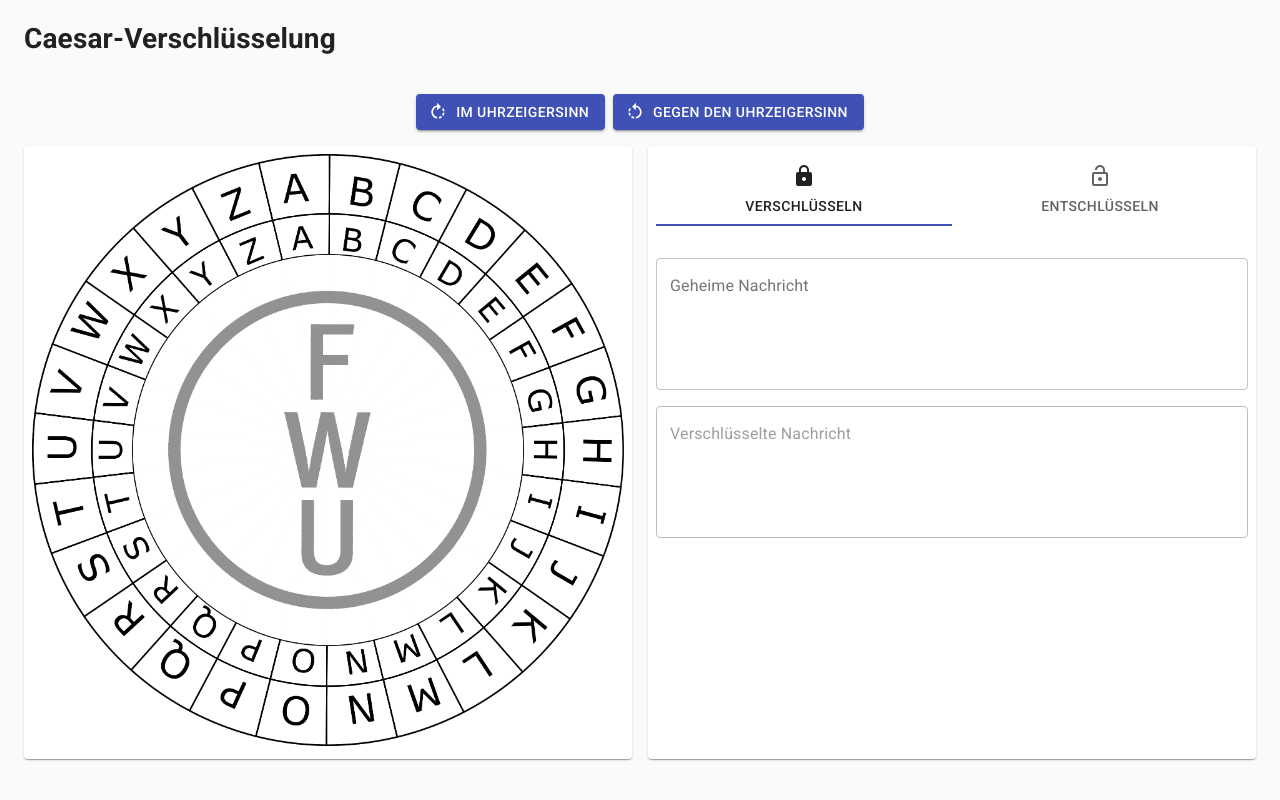
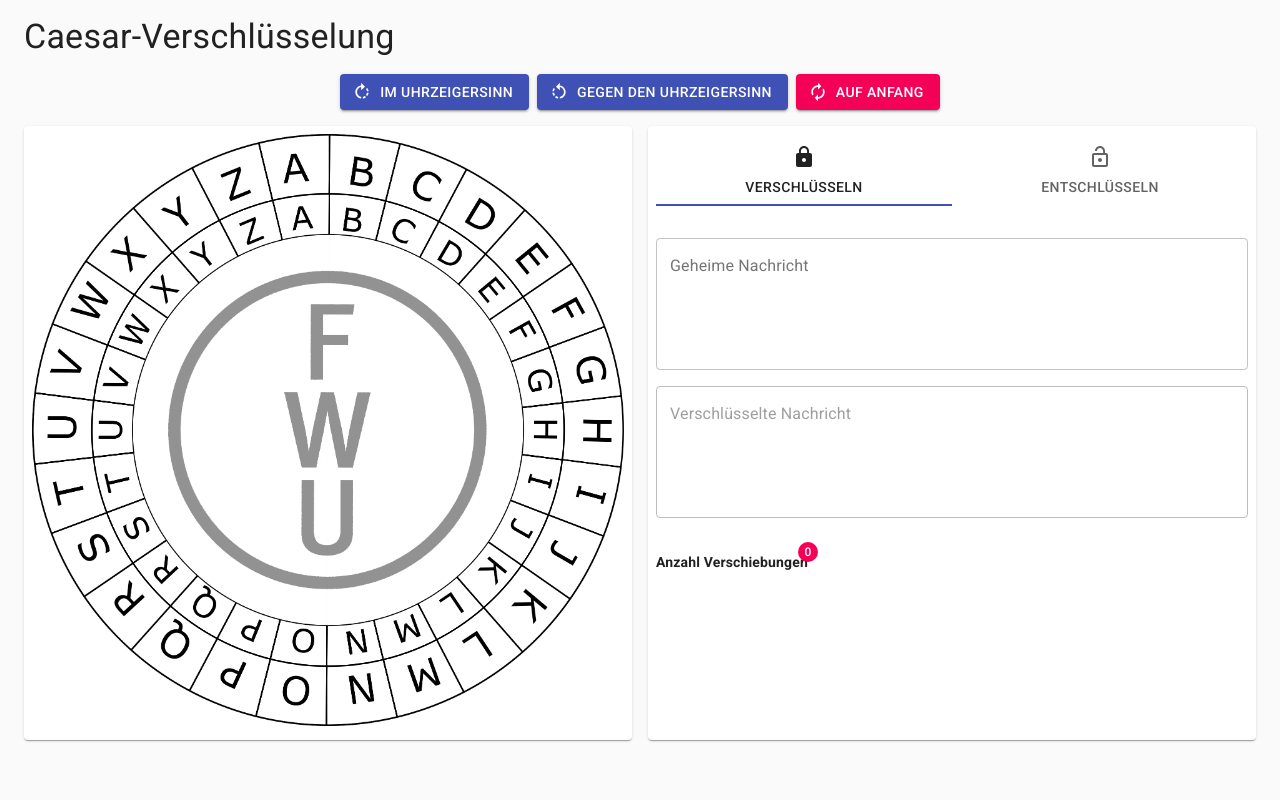
Before and after one commit to kkrings/react-caesar-cipher, a React (Create React App) app: page / in a window 1280 px wide. Built offline with nearby package versions, Linux system fonts and the light colour scheme.

Commit message:
Add reset button and a badge, which shows the number of shifts.

```diff
--- a/src/App.module.css
+++ b/src/App.module.css
@@ -1,3 +1,7 @@
+.title {
+  margin: 1rem 0 0 0;
+}
+
 .leftColumn {
   padding: 0.5rem;
 }
--- a/src/App.tsx
+++ b/src/App.tsx
@@ -1,5 +1,5 @@
 import * as React from 'react';
-import { Container, Grid, Paper } from '@material-ui/core';
+import { Box, Container, Grid, Paper, Typography } from '@material-ui/core';
 import { CipherControl } from './components/cipher-control/CipherControl';
 import { CipherDisks } from './components/cipher-disks/CipherDisks';
 import { CipherMessage } from './components/cipher-message/CipherMessage';
@@ -23,16 +23,26 @@ export function App() {
     setAngleDeg((angleDeg - deltaAngleDeg) % 360);
   }
 
+  const handleReset = () => {
+    setShift(0);
+    setAngleDeg(0);
+  }
+
   return (
     <Container fixed>
       <Grid container spacing={2}>
         <Grid item xs={12}>
-          <h1>Caesar-Verschlüsselung</h1>
+          <Typography variant="h4" component="h1" >
+            <Box className={styles.title}>
+              Caesar-Verschlüsselung
+            </Box>
+          </Typography>
         </Grid>
         <Grid item xs={12}>
         <CipherControl
           onClockwiseRotation={handleClockwiseRotation}
           onCounterClockwiseRotation={handleCounterClockwiseRotation}
+          onReset={handleReset}
         />
         </Grid>
         <Grid item xs={12} md={6}>
--- a/src/components/cipher-control/CipherControl.tsx
+++ b/src/components/cipher-control/CipherControl.tsx
@@ -1,10 +1,11 @@
 import * as React from 'react';
 import { Button, Grid } from '@material-ui/core';
-import { RotateLeft, RotateRight } from '@material-ui/icons';
+import { Autorenew, RotateLeft, RotateRight } from '@material-ui/icons';
 
 type CipherControlProps = {
   onClockwiseRotation: () => void
   onCounterClockwiseRotation: () => void
+  onReset: () => void
 }
 
 export function CipherControl(props: CipherControlProps) {
@@ -30,6 +31,16 @@ export function CipherControl(props: CipherControlProps) {
           Gegen den Uhrzeigersinn
         </Button>
       </Grid>
+      <Grid item>
+        <Button
+          variant="contained"
+          color="secondary"
+          startIcon={<Autorenew />}
+          onClick={props.onReset}
+        >
+          Auf Anfang
+        </Button>
+      </Grid>
     </Grid>
   );
 }
--- a/src/components/cipher-message/CipherMessage.tsx
+++ b/src/components/cipher-message/CipherMessage.tsx
@@ -1,5 +1,5 @@
 import * as React from 'react';
-import { Tab, Tabs } from '@material-ui/core';
+import { Badge, Box, Tab, Tabs } from '@material-ui/core';
 import { Lock, LockOpen } from '@material-ui/icons';
 import { CipherMessageInput } from './CipherMessageInput';
 import { CipherDirection } from '../../types/CipherDirection';
@@ -36,6 +36,15 @@ export function CipherMessage(props: CipherMessageProps) {
         shift={props.shift}
         direction={cipherDirection}
       />
+      <Badge
+        badgeContent={props.shift}
+        color="secondary"
+        showZero
+      >
+        <Box fontWeight="bold">
+          Anzahl Verschiebungen
+        </Box>
+      </Badge>
     </>
   );
 }
```
